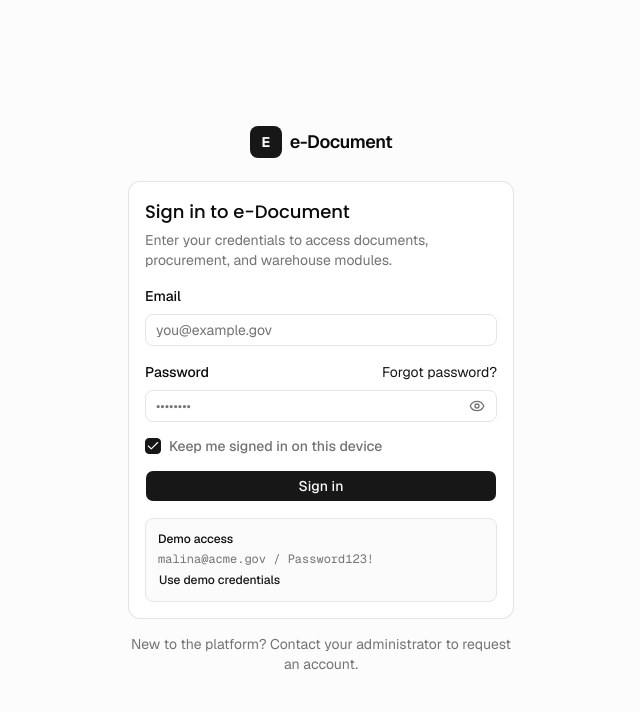
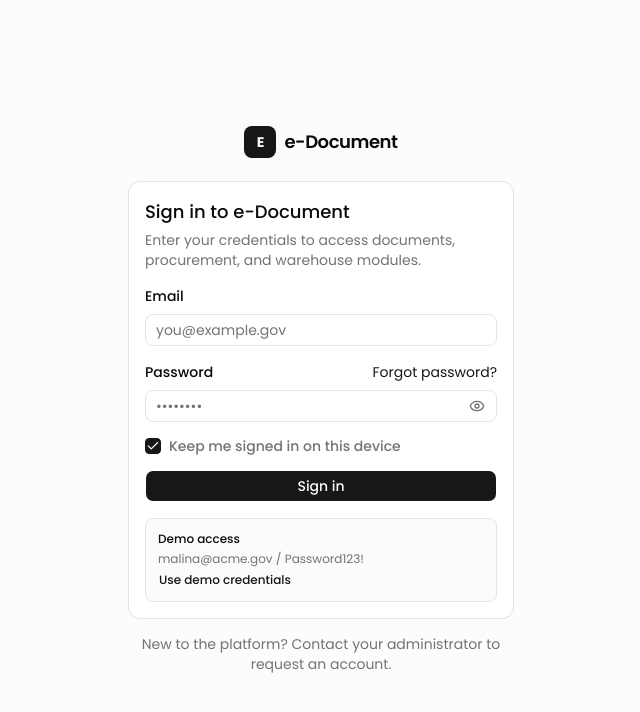
Before and after one commit to BankKeo/e-document-frontend, a Next.js app: page /login in a window 1280 px wide. Shown: the top 712 px of the page, without its empty margins (319-959 px from the left). Built offline with nearby package versions, Linux system fonts and the light colour scheme.

Commit message:
add: docker:

```diff
--- /dev/null
+++ b/docker-compose.yml
@@ -0,0 +1,7 @@
+services:
+  app:
+    build: .
+    container_name: e-document-frontend
+    ports:
+      - "3000:3000"
+    restart: unless-stopped
--- a/next.config.ts
+++ b/next.config.ts
@@ -1,5 +1,7 @@
 import type { NextConfig } from "next";
 
-const nextConfig: NextConfig = {/* config options here */};
+const nextConfig: NextConfig = {
+  output: "standalone",
+};
 
 export default nextConfig;
--- a/src/app/layout.tsx
+++ b/src/app/layout.tsx
@@ -4,21 +4,10 @@ import Providers from "@/providers";
 import { AuthProvider } from "@/features/auth/context/auth-context";
 import "./globals.css";
 
-const geistSans = Geist({
-  variable: "--font-geist-sans",
+export const poppins = Poppins({
   subsets: ["latin"],
-});
-
-const geistMono = Geist_Mono({
-  variable: "--font-geist-mono",
-  subsets: ["latin"],
-});
-
-const poppins = Poppins({
-  variable: "--font-poppins",
-  subsets: ["latin"],
-  weight: ["400", "500", "600", "700"],
-  display: "swap",
+  variable: "--font-inter",
+  weight: ["100", "200", "300", "400", "500", "600", "700", "800", "900"],
 });
 
 export const metadata: Metadata = {
@@ -31,7 +20,7 @@ export default function RootLayout({ children }: LayoutProps<"/">) {
     <html
       lang="en"
       suppressHydrationWarning
-      className={`${geistSans.variable} ${geistMono.variable} ${poppins.variable} h-full antialiased`}
+      className={`${poppins.className} h-full antialiased`}
     >
       <body className="min-h-full flex flex-col">
         <Providers>
```
Also changed, not shown: 2 other files (tests, documents, lock files or other folders).
